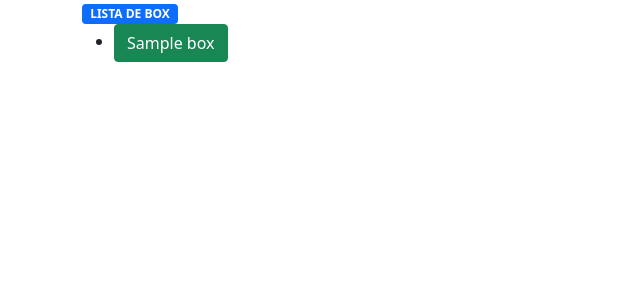
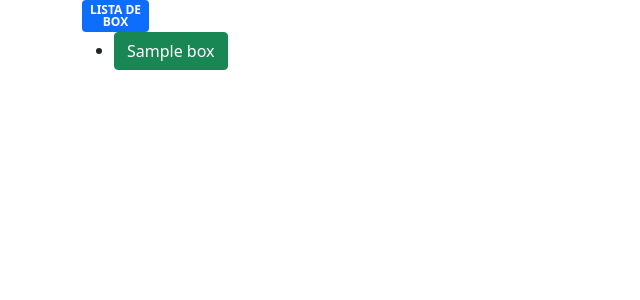
Before and after one commit to DanielVerdun/Bigbox-heroku, a Django app: page /box/ in a window 1280 px wide. Shown: the top 300 px of the page, without its empty margins (0-640 px from the left). Run offline with Django 3.2, Linux system fonts and the light colour scheme; tables that the repository leaves empty hold one stand-in row (values such as "Sample post").

Commit message:
comabios

```diff
--- a/bigbox/templates/box.html
+++ b/bigbox/templates/box.html
@@ -13,8 +13,8 @@
 
 <body>
     {% block content %}
-    <div class="container-sm">
-        <div class="badge bg-primary text-wrap" style="width: 6rem;">
+    <div class="container-lg">
+        <div class="badge bg-primary text-wrap" style="width: 6%;">
             LISTA DE BOX
           </div>
 
```
